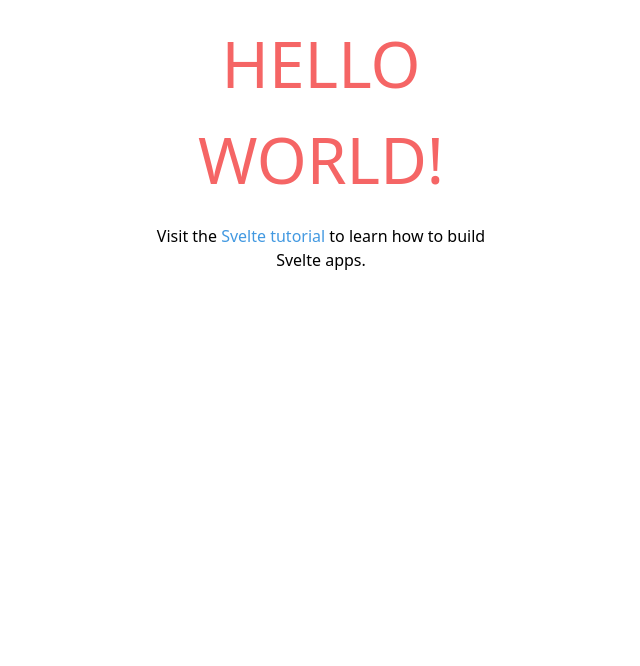
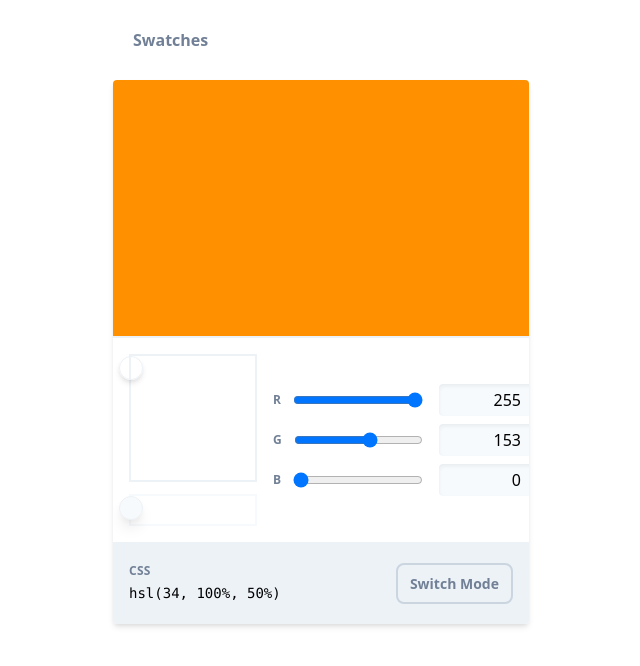
Before and after one commit to artisonian/sveltejs-tailwind-starter, a Svelte app: page / in a window 1280 px wide. Shown: the top 666 px of the page, without its empty margins (319-959 px from the left). Built offline with nearby package versions, Linux system fonts and the light colour scheme.

Commit message:
Port app styles from Alpine

```diff
--- a/src/App.svelte
+++ b/src/App.svelte
@@ -1,5 +1,14 @@
 <script>
-  export let name;
+  let [h, s, l] = [34, 100, 50];
+  let [r, g, b] = [255, 153, 0];
+
+  $: hsl = `hsl(${h}, ${s}%, ${l}%)`;
+  $: rgb = `rgb(${r}, ${g}, ${b})`;
+
+  let mode = "rgb";
+  function switchMode() {
+    mode = mode === "rgb" ? "hsl" : "rgb";
+  }
 </script>
 
 <style global>
@@ -10,13 +19,191 @@
   @tailwind utilities;
 </style>
 
-<main class="max-w-sm mx-auto p-4 antialiased text-center">
-  <h1 class="text-6xl text-red-500 font-hairline uppercase">Hello {name}!</h1>
-  <p class="mt-4">
-    Visit the
-    <a
-      class="text-blue-500 hover:underline"
-      href="https://svelte.dev/tutorial">Svelte tutorial</a>
-    to learn how to build Svelte apps.
-  </p>
+<svelte:body class="antialiased text-gray-900 bg-gray-100" />
+
+<main class="max-w-md mx-auto p-4">
+  <header class="w-full px-5 py-3">
+    <h1 class="text-gray-600 font-bold">Swatches</h1>
+  </header>
+
+  <div
+    class="max-w-md mx-4 mx-auto mt-4 overflow-hidden bg-white rounded shadow-md">
+    <div class="w-full h-64" style="background: {hsl}" />
+
+    <div class="flex items-center p-4 border-t-2 border-gray-200">
+      <div>
+        <div
+          x-data="app.satLightPicker()"
+          x-init="init()"
+          x-spread="well"
+          class="relative flex-none w-32 h-32 border-2 border-gray-200">
+          <span
+            x-spread="thumb"
+            class="block absolute w-6 h-6 -mb-3 -ml-3 bg-transparent rounded-full border border-4 border-gray-200 shadow-md" />
+        </div>
+
+        <div
+          x-data="app.huePicker()"
+          x-init="init()"
+          x-spread="well"
+          class="relative flex-none mt-3 w-32 h-8 border-2 border-gray-100">
+          <span
+            x-spread="thumb"
+            class="block absolute w-6 h-6 -mb-3 -ml-3 border border-gray-200 rounded-full bg-gray-100 shadow-lg" />
+        </div>
+      </div>
+
+      {#if mode === 'hsl'}
+        <div class="ml-4 flex-auto">
+          <div class="flex items-center">
+            <label
+              class="block text-xs uppercase tracking-wide text-gray-600 font-bold">H</label>
+            <input
+              type="range"
+              min="0"
+              max="360"
+              class="ml-3 flex-auto"
+              bind:value={h} />
+            <div
+              class="ml-4 px-2 py-1 flex items-baseline rounded bg-gray-100 shadow-inner focus-within:shadow-outline">
+              <input
+                type="number"
+                min="0"
+                max="360"
+                class="flex-auto appearance-none bg-transparent outline-none text-right"
+                bind:value={h} />
+              <span class="ml-1 w-4 font-mono text-sm text-gray-600">°</span>
+            </div>
+          </div>
+          <div class="mt-2 flex items-center">
+            <label
+              class="block text-xs uppercase tracking-wide text-gray-600 font-bold">S</label>
+            <input
+              type="range"
+              min="0"
+              max="100"
+              class="ml-3 flex-auto"
+              bind:value={s} />
+            <div
+              class="ml-4 px-2 py-1 flex items-baseline rounded bg-gray-100 shadow-inner focus-within:shadow-outline">
+              <input
+                type="number"
+                min="0"
+                max="100"
+                class="flex-auto appearance-none bg-transparent outline-none text-right"
+                bind:value={s} />
+              <span class="ml-1 w-4 font-mono text-sm text-gray-600">%</span>
+            </div>
+          </div>
+          <div class="mt-2 flex items-center">
+            <label
+              class="block text-sm uppercase tracking-wide text-gray-600 font-bold">L</label>
+            <input
+              type="range"
+              min="0"
+              max="100"
+              class="ml-3 flex-auto"
+              bind:value={l} />
+            <div
+              class="ml-4 px-2 py-1 flex items-baseline rounded bg-gray-100 shadow-inner focus-within:shadow-outline">
+              <input
+                type="number"
+                min="0"
+                max="100"
+                class="flex-auto appearance-none bg-transparent outline-none text-right"
+                bind:value={l} />
+              <span class="ml-1 w-4 font-mono text-sm text-gray-600">%</span>
+            </div>
+          </div>
+        </div>
+      {:else if mode === 'rgb'}
+        <div class="ml-4 flex-auto">
+          <div class="flex items-center">
+            <label
+              class="block text-xs uppercase tracking-wide text-gray-600 font-bold">R</label>
+            <input
+              type="range"
+              min="0"
+              max="255"
+              list="hex-markers"
+              class="ml-3 flex-auto"
+              bind:value={r} />
+            <div
+              class="ml-4 px-2 py-1 flex items-baseline rounded bg-gray-100 shadow-inner focus-within:shadow-outline">
+              <input
+                type="number"
+                min="0"
+                max="255"
+                class="flex-auto appearance-none bg-transparent outline-none text-right"
+                bind:value={r} />
+              <span
+                class="ml-1 w-4 font-mono text-sm text-gray-600">{r
+                  .toString(16)
+                  .padStart(2, '0')}</span>
+            </div>
+          </div>
+          <div class="mt-2 flex items-center">
+            <label
+              class="block text-xs uppercase tracking-wide text-gray-600 font-bold">G</label>
+            <input
+              type="range"
+              min="0"
+              max="255"
+              list="hex-markers"
+              class="ml-3 flex-auto"
+              bind:value={g} />
+            <div
+              class="ml-4 px-2 py-1 flex items-baseline rounded bg-gray-100 shadow-inner focus-within:shadow-outline">
+              <input
+                type="number"
+                min="0"
+                max="255"
+                class="flex-auto appearance-none bg-transparent outline-none text-right"
+                bind:value={g} />
+              <span
+                class="ml-1 w-4 font-mono text-sm text-gray-600">{g
+                  .toString(16)
+                  .padStart(2, '0')}</span>
+            </div>
+          </div>
+          <div class="mt-2 flex items-center">
+            <label
+              class="block text-xs uppercase tracking-wide text-gray-600 font-bold">B</label>
+            <input
+              type="range"
+              min="0"
+              max="255"
+              list="hex-markers"
+              class="ml-3 flex-auto"
+              bind:value={b} />
+            <div
+              class="ml-4 px-2 py-1 flex items-baseline rounded bg-gray-100 shadow-inner focus-within:shadow-outline">
+              <input
+                type="number"
+                min="0"
+                max="255"
+                class="flex-auto appearance-none bg-transparent outline-none text-right"
+                bind:value={b} />
+              <span
+                class="ml-1 w-4 font-mono text-sm text-gray-600">{b
+                  .toString(16)
+                  .padStart(2, '0')}</span>
+            </div>
+          </div>
+        </div>
+      {/if}
+    </div>
+    <div class="px-4 py-5 bg-gray-200 flex items-center justify-between">
+      <div>
+        <span
+          class="block text-xs uppercase tracking-wide text-gray-600 font-bold">CSS</span>
+        <span class="font-mono text-sm"> {mode === 'hsl' ? rgb : hsl} </span>
+      </div>
+      <button
+        class="px-3 py-2 bg-gray-200 rounded-lg border-2 border-gray-400 font-bold text-sm text-gray-600 hover:bg-white"
+        on:click={switchMode}>
+        Switch Mode
+      </button>
+    </div>
+  </div>
 </main>
```
